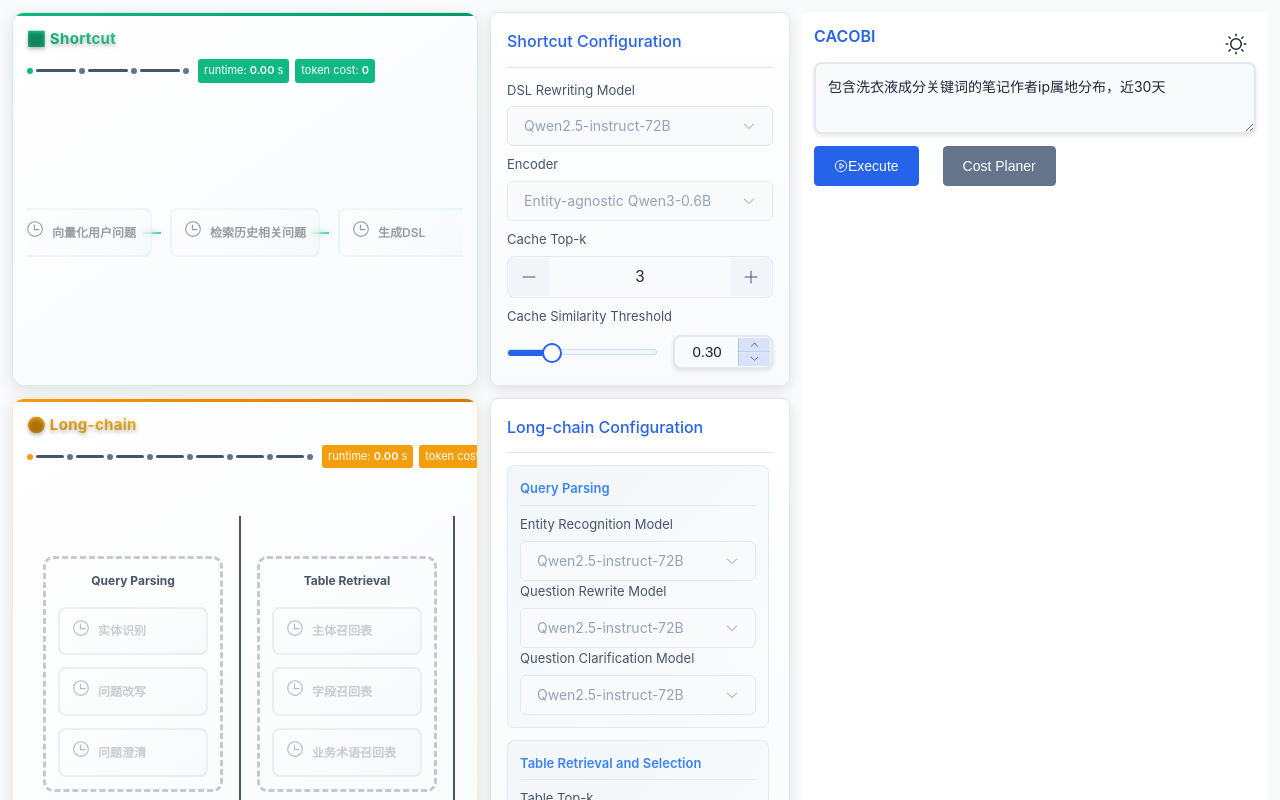
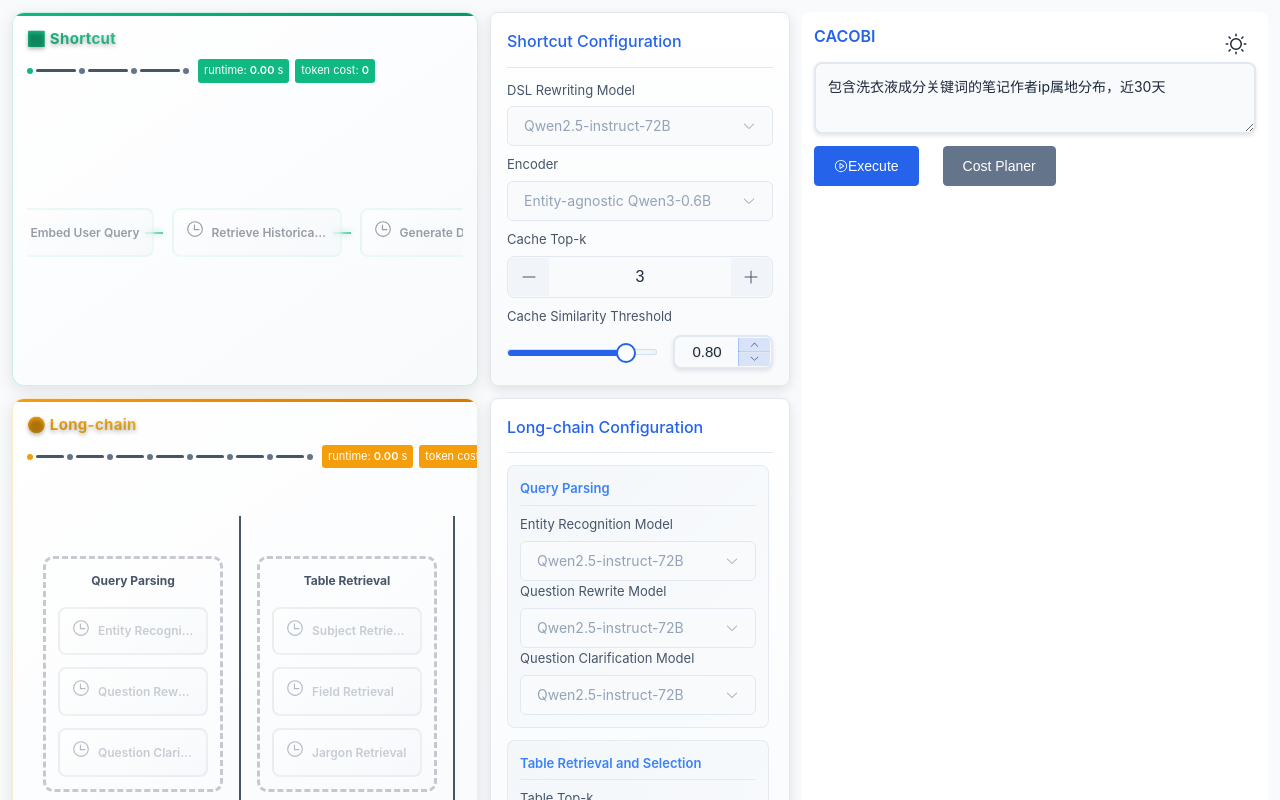
Before and after one commit to IvesCheung/cacoBI, a Vue app: page / in a window 1280 px wide. Built offline with nearby package versions, Linux system fonts and the light colour scheme.

Commit message:
step english

```diff
--- a/src/components/LongChainNode.vue
+++ b/src/components/LongChainNode.vue
@@ -58,8 +58,8 @@
           <div v-if="node.status === 'skipped'" class="popup-skipped-message">
             <el-icon class="skipped-icon"><CircleClose /></el-icon>
             <div class="skipped-text">
-              <div class="skipped-title">智能跳过</div>
-              <div class="skipped-desc">Cost Agent分析后决定跳过此步骤，以优化执行效率</div>
+              <div class="skipped-title">Skip</div>
+                <div class="skipped-desc">Cost Planer determined to skip this step after analysis to optimize execution efficiency</div>
             </div>
           </div>
 
@@ -68,12 +68,12 @@
             <div class="popup-stats">
               <div v-if="node.time > 0" class="stat-item">
                 <el-icon><Timer /></el-icon>
-                <span class="stat-label">耗时</span>
+                <span class="stat-label">Runtime</span>
                 <span class="stat-value">{{ node.time.toFixed(2) }}s</span>
               </div>
               <div v-if="node.tokens > 0" class="stat-item">
                 <el-icon><Coin /></el-icon>
-                <span class="stat-label">Token消耗</span>
+                <span class="stat-label">Token Cost</span>
                 <span class="stat-value">{{ node.tokens }}</span>
               </div>
             </div>
--- a/src/composables/useBIQuery.js
+++ b/src/composables/useBIQuery.js
@@ -42,7 +42,7 @@ export function useBIQuery() {
   const shortSteps = reactive([
     {
       id: 1,
-      title: '向量化用户问题',
+      title: 'Embed User Query',
       time: '',
       active: false,
       completed: false,
@@ -52,7 +52,7 @@ export function useBIQuery() {
     },
     {
       id: 2,
-      title: '检索历史相关问题',
+      title: 'Retrieve Historical Related Questions',
       time: '',
       active: false,
       completed: false,
@@ -65,7 +65,7 @@ export function useBIQuery() {
     },
     {
       id: 3,
-      title: '生成DSL',
+      title: 'Generate DSL',
       time: '',
       active: false,
       completed: false,
@@ -82,12 +82,12 @@ export function useBIQuery() {
   const longSteps = ref({
     // 阶段1: 配置解析 (并行执行)
     stage1: {
-      title: '配置解析',
+      title: 'Query Parsing',
       parallel: true,
       steps: [
         {
           id: 'entity-recognition',
-          title: '实体识别',
+          title: 'Entity Recognition',
           type: 'llm',
           status: 'inactive',
           tokens: 0,
@@ -96,7 +96,7 @@ export function useBIQuery() {
         },
         {
           id: 'question-rewrite',
-          title: '问题改写',
+          title: 'Question Rewrite',
           type: 'llm',
           status: 'inactive',
           tokens: 0,
@@ -105,7 +105,7 @@ export function useBIQuery() {
         },
         {
           id: 'question-clarify',
-          title: '问题澄清',
+          title: 'Question Clarification',
           type: 'llm',
           status: 'inactive',
           tokens: 0,
@@ -116,12 +116,12 @@ export function useBIQuery() {
     },
     // 阶段2: 召回 (并行执行)
     stage2: {
-      title: '表召回',
+      title: 'Table Retrieval',
       parallel: true,
       steps: [
         {
           id: 'main-table-recall',
-          title: '主体召回表',
+          title: 'Subject Retrieval',
           type: 'compute',
           status: 'inactive',
           tokens: 0,
@@ -130,7 +130,7 @@ export function useBIQuery() {
         },
         {
           id: 'field-table-recall',
-          title: '字段召回表',
+          title: 'Field Retrieval',
           type: 'compute',
           status: 'inactive',
           tokens: 0,
@@ -139,7 +139,7 @@ export function useBIQuery() {
         },
         {
           id: 'business-table-recall',
-          title: '业务术语召回表',
+          title: 'Jargon Retrieval',
           type: 'compute',
           status: 'inactive',
           tokens: 0,
@@ -150,12 +150,12 @@ export function useBIQuery() {
     },
     // 阶段3: 选表
     stage3: {
-      title: '选表',
+      title: 'Table Selection',
       parallel: false,
       steps: [
         {
           id: 'table-selection',
-          title: '选表 (N→1)',
+          title: 'Table(N→1)',
           type: 'llm',
           status: 'inactive',
           tokens: 0,
@@ -166,12 +166,12 @@ export function useBIQuery() {
     },
     // 阶段4: 单表知识召回
     stage4: {
-      title: '单表知识召回',
+      title: 'In-Table Knowledge Retrieval',
       parallel: true,
       steps: [
         {
           id: 'segment-recall',
-          title: '学段召回',
+          title: 'Field',
           type: 'compute',
           status: 'inactive',
           tokens: 0,
@@ -180,7 +180,7 @@ export function useBIQuery() {
         },
         {
           id: 'business-term',
-          title: '业务术语',
+          title: 'Jargon',
           type: 'compute',
           status: 'inactive',
           tokens: 0,
@@ -189,7 +189,7 @@ export function useBIQuery() {
         },
         {
           id: 'table-rule',
-          title: '表规则',
+          title: 'Table Rule',
           type: 'compute',
           status: 'inactive',
           tokens: 0,
@@ -198,7 +198,7 @@ export function useBIQuery() {
         },
         {
           id: 'dimension-value-recall',
-          title: '维度维值召回',
+          title: 'Dimension Value',
           type: 'compute',
           status: 'inactive',
           tokens: 0,
@@ -209,12 +209,12 @@ export function useBIQuery() {
     },
     // 阶段5: Rerank (并行执行)
     stage5: {
-      title: '召回Rerank',
+      title: 'Retrieval Rerank',
       parallel: true,
       steps: [
         {
           id: 'segment-rerank',
-          title: '学段召回Rerank',
+          title: 'Field Rerank',
           type: 'llm',
           status: 'inactive',
           tokens: 0,
@@ -223,7 +223,7 @@ export function useBIQuery() {
         },
         {
           id: 'dimension-rerank',
-          title: '维值Rerank',
+          title: 'Dimension Rerank',
           type: 'llm',
           status: 'inactive',
           tokens: 0,
@@ -234,12 +234,12 @@ export function useBIQuery() {
     },
     // 阶段6: 配置解析 (并行执行)
     stage6: {
-      title: '配置解析',
+      title: 'DSL Configuring',
       parallel: true,
       steps: [
         {
           id: 'metric-parse',
-          title: '指标解析',
+          title: 'Measure',
           type: 'llm',
           status: 'inactive',
           tokens: 0,
@@ -248,7 +248,7 @@ export function useBIQuery() {
         },
         {
           id: 'dimension-parse',
-          title: '维度解析',
+          title: 'Dimension',
           type: 'llm',
           status: 'inactive',
           tokens: 0,
@@ -257,7 +257,7 @@ export function useBIQuery() {
         },
         {
           id: 'filter-parse',
-          title: '筛选解析',
+          title: 'Filter',
           type: 'llm',
           status: 'inactive',
           tokens: 0,
@@ -268,12 +268,12 @@ export function useBIQuery() {
     },
     // 阶段7: DSL转换
     stage7: {
-      title: 'DSL配置转换',
+      title: 'Generate DSL',
       parallel: false,
       steps: [
         {
           id: 'dsl-transform',
-          title: 'DSL配置转换',
+          title: 'Generate DSL',
           type: 'compute',
           status: 'inactive',
           tokens: 0,
@@ -309,6 +309,7 @@ export function useBIQuery() {
 
     // 随机选择跳过1-2个步骤
     // const numToSkip = Math.random() < 0.5 ? 1 : 2
+    // 固定跳过三个
     const numToSkip = 3
     const skipped = []
     const skippedInfo = []
--- a/src/constants/config.js
+++ b/src/constants/config.js
@@ -12,7 +12,7 @@ export const DEFAULT_SHORT_CHAIN_CONFIG = {
   dslModel: 'Qwen3-embedding-0.6B',
   encoder: 'Qwen2.5-instruct-72B',
   templateRecallTopK: 3,
-  templateSimilarityThreshold: 0.3,
+  templateSimilarityThreshold: 0.80,
 }
 
 export const DEFAULT_LONG_CHAIN_CONFIG = {
@@ -21,7 +21,7 @@ export const DEFAULT_LONG_CHAIN_CONFIG = {
   questionRewriteModel: 'Qwen2.5-instruct-72B',
   questionClarifyModel: 'Qwen2.5-instruct-72B',
   // 表召回与选择
-  tableRecallTopK: 50,
+  tableRecallTopK: 10,
   tableSelectionModel: 'Deepseek-v3',
   // Rerank
   fieldRerankModel: 'Deepseek-v3',
```
Also changed, not shown: src/composables/useChainStore.js (deleted, +0 -88 lines).
